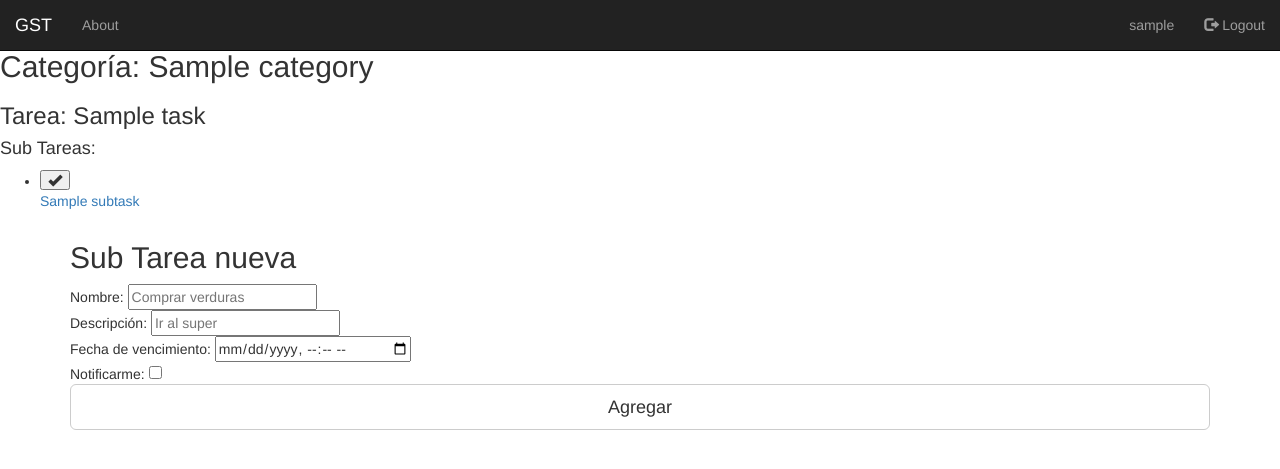
After one commit to ingsoft-famaf/HoustonWHAP, a Django app: template src/goal_set_track/gst/templates/gst/subtask.html in a window 1280 px wide. The commit adds this page. Shown: the top 469 px of the page. Run offline with Django 3.2, Linux system fonts and the light colour scheme; the template is opened without the code that fills it: most values are stand-ins (such as "Sample title", 1, 10 or a date in 2020); some libraries are stand-ins or nearby versions.

Commit message:
templates updated

```diff
--- /dev/null
+++ b/src/goal_set_track/gst/templates/gst/subtask.html
@@ -0,0 +1,43 @@
+{% extends 'layout.html' %}
+
+{% block content %}
+
+<h2>Categoría: {{ category.name }}</h2>
+<h3>Tarea: {{ task.name }}</h3>
+<h4>Sub Tareas:</h4>
+<ul>
+{% for subtask in subtasks %}
+  {% if subtask.complete %}
+    <li>
+      <form method='POST' action='{% url 'subtask_edit' category.id task.id subtask.id %}'>
+	    {% csrf_token %}
+        <button type='submit' name='complete' value='' class='glyphicon glyphicon-remove'></button>
+      </form>
+      <a href=''>{{ subtask.name }}</a>
+    </li>
+  {% else %}
+    <li>
+      <form method='POST' action='{% url 'subtask_edit' category.id task.id subtask.id %}'>
+	    {% csrf_token %}
+        <button type='submit' name='complete' value=True class='glyphicon glyphicon-ok'></button>
+      </form>
+      <a href=''>{{ subtask.name }}</a>
+    </li>
+  {% endif %}
+{% endfor %}
+</ul>
+
+<div class='container container-fluid'>
+  <form method='POST' class="form-signin" action='{% url 'subtask_create' category.id task.id %}'>
+	{% csrf_token %}
+    <h2 class="form-signin-heading">Sub Tarea nueva</h2>
+	  Nombre: <input name="name" placeholder="Comprar verduras" required type='text'/><br>
+	  Descripción: <input name="description" placeholder="Ir al super" type='text'/><br>
+	  Fecha de vencimiento: <input name="deadline" placeholder="2018-12-23 17:09:45" type='datetime-local'/><br>
+	  Notificarme: <input name="notify_user" type='checkbox'/><br>
+
+      <button type="submit" class="btn btn-lg btn-default btn-block">Agregar</button>
+  </form>
+</div>
+
+{% endblock %}
```
Also changed, not shown: src/goal_set_track/gst/templates/gst/category.html (+18 -3 lines), src/goal_set_track/gst/templates/gst/task.html (added, +42 -0 lines), src/goal_set_track/gst/templates/gst/category_create.html (line endings or trailing spaces).
